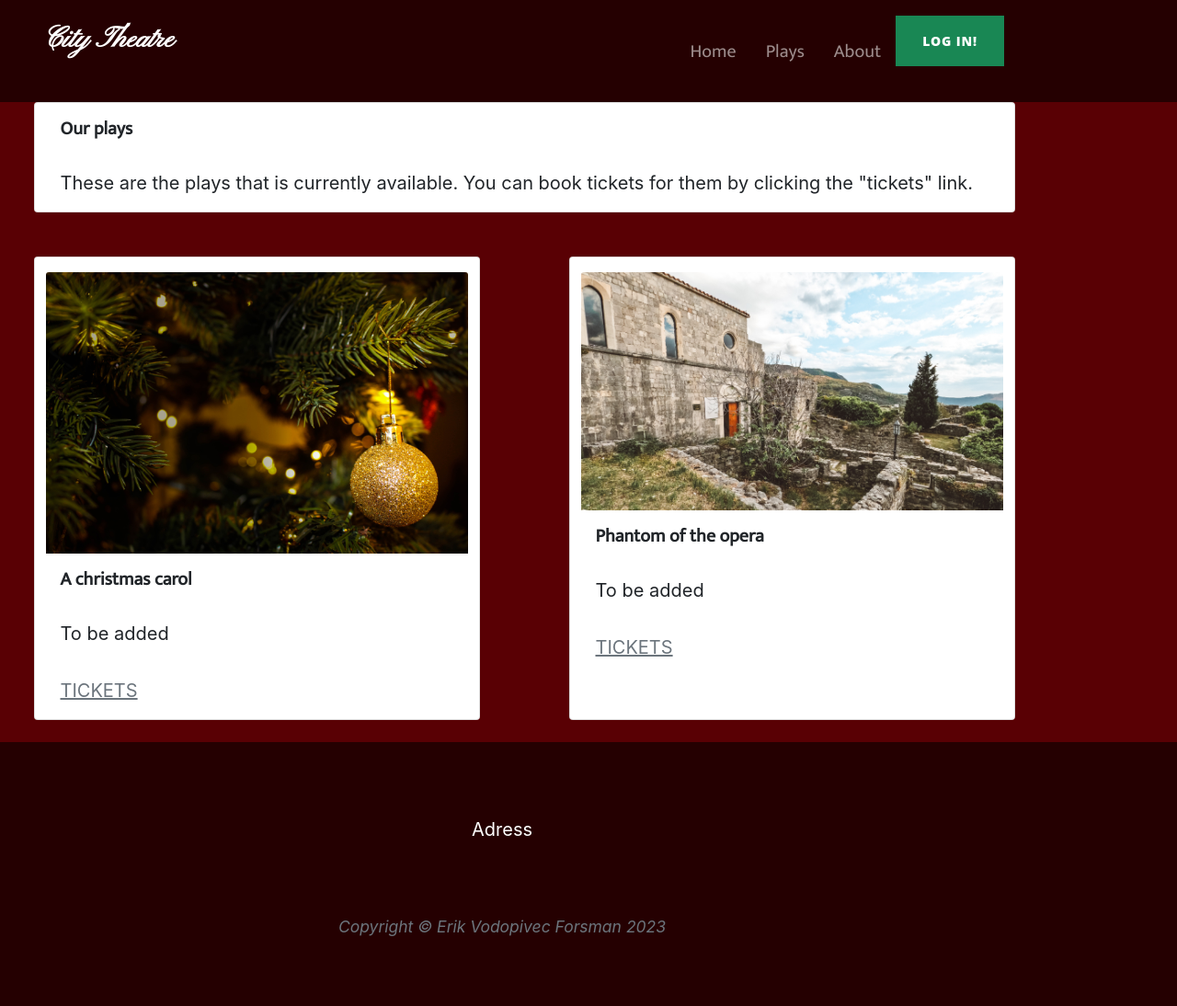
After one commit to 11bus11/theatre-booking, a Django app: template booking/templates/booking/plays.html in a window 1280 px wide. The commit adds this page. Shown: the whole page at 92% size. Run offline with Django 3.2, Linux system fonts and the light colour scheme; the template is opened without the code that fills it: values that come from a table or form of the project are taken from there, others are empty; data comes from the database, SQL or seed files in the repository; both versions use the stored data as it was after the commit; some libraries are stand-ins or nearby versions.

Commit message:
finished plays page + views

```diff
--- /dev/null
+++ b/booking/templates/booking/plays.html
@@ -0,0 +1,30 @@
+{% extends "base.html" %}
+{% load static %}
+
+
+{% block content %}
+    <!-- Main Content-->
+
+    <div class="container" id="plays-choice">
+        <div class="card-deck row justify-content-around">
+            <div class="card col-11">
+                <div class="card-body">
+                    <h5 class="card-title">Our plays</h5>
+                    <p class="card-text">These are the plays that is currently available. You can book tickets for them by clicking the "tickets" link.</p>
+                </div>
+            </div>
+
+            {% for play in plays %}
+            <div class="card col-11 col-md-5">
+                <img class="card-img-top" src="{{MEDIA_URL}}{{ play.image }}" alt="play theme image. {{ play.name }}">
+                <div class="card-body">
+                    <h5 class="card-title">{{ play.name }}</h5>
+                    <p class="card-text">{{ play.description }}</p>
+                    <p class="card-text"><a class="text-muted text-uppercase" href="">Tickets</a></p>
+                </div>
+            </div>
+            {% endfor %}
+            </div>
+        </div>
+    </div>
+{% endblock %}
--- a/booking/urls.py
+++ b/booking/urls.py
@@ -3,6 +3,6 @@ from django.urls import path
 
 
 urlpatterns = [
-    path('', views.NowPlaying, name='plays'),
-    path('booking/', views.Booking, name='booking'),
+    path('form/', views.Booking, name='booking'),
+    path('', views.play_showings, name='plays'),
 ]
--- a/static/css/style.css
+++ b/static/css/style.css
@@ -63,8 +63,8 @@ h1, .h1, h2, .h2, .subheading, .navbar-brand, .site-heading {
 
 }
 
-#ticket-choice {
-    top: 10vh;
+#ticket-choice, #play-choice {
+    margin-top: 10vh;
 }
 
 i {
```
Also changed, not shown: booking/views.py (+21 -10 lines), db.sqlite3.
